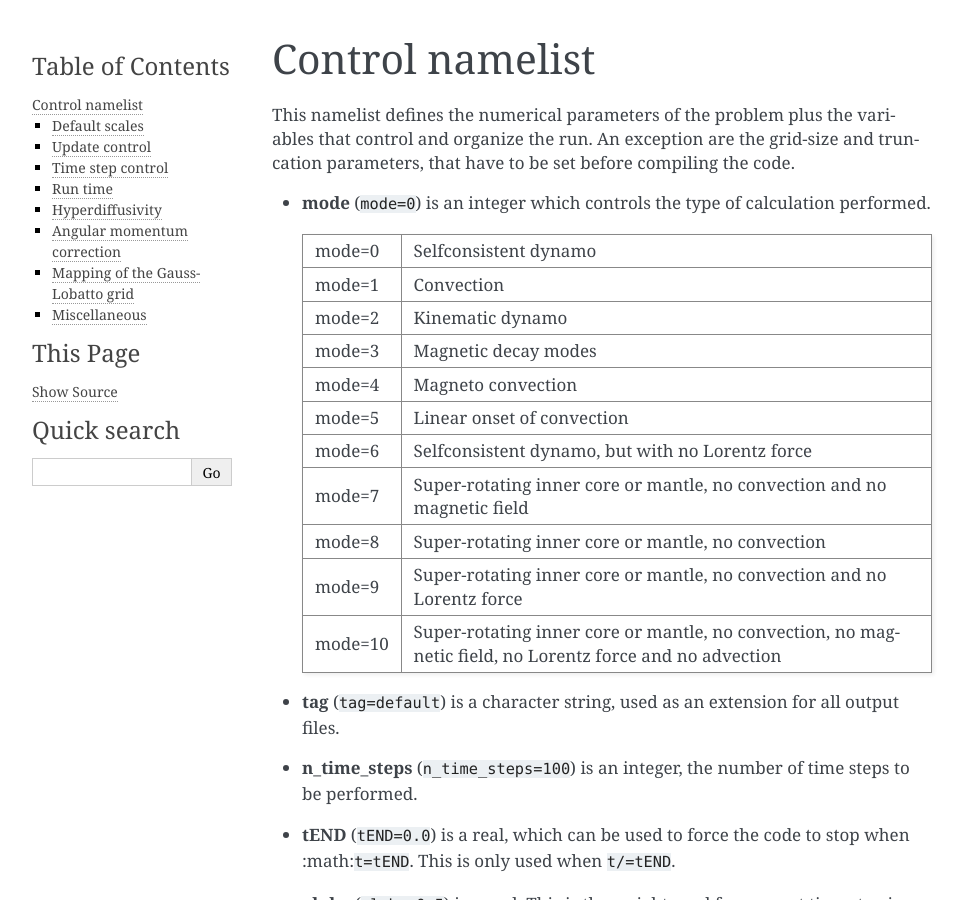
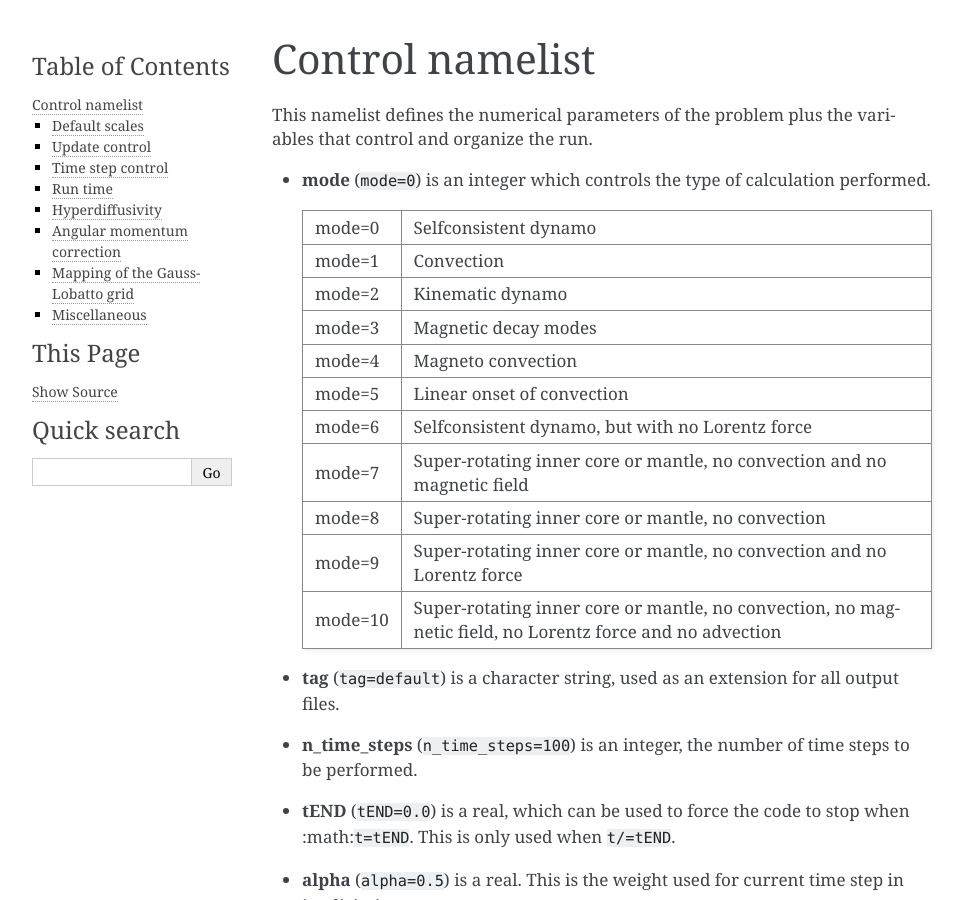
Before and after one commit to magic-sph/magic, a Sphinx documentation site: the page built from doc/sphinx/controlNamelist.rst, in a window 1280 px wide and 900 px high. Shown: the whole window, without its empty margins (148-1112 px from the left). Built offline with Sphinx 7.4.7, drawn with Linux system fonts in a browser that asks for light colours.

Commit message:
Removed old statement about grid and truncation

```diff
--- a/doc/sphinx/controlNamelist.rst
+++ b/doc/sphinx/controlNamelist.rst
@@ -2,8 +2,7 @@ Control namelist
 ================
 
 This namelist defines the numerical parameters of the problem plus the
-variables that control and organize the run. An exception are the grid-size and
-truncation parameters, that have to be set before compiling the code.
+variables that control and organize the run.
 
 * **mode** (``mode=0``) is an integer which controls the type of calculation performed.
 
```
